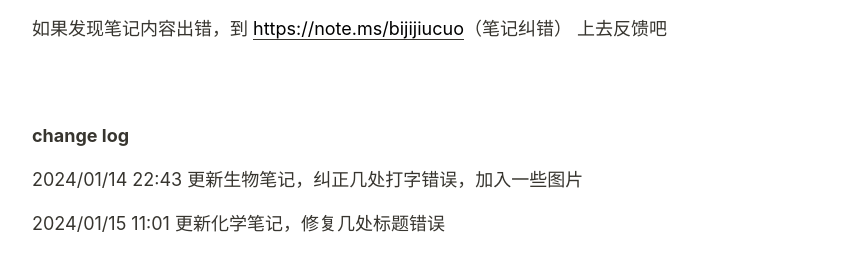
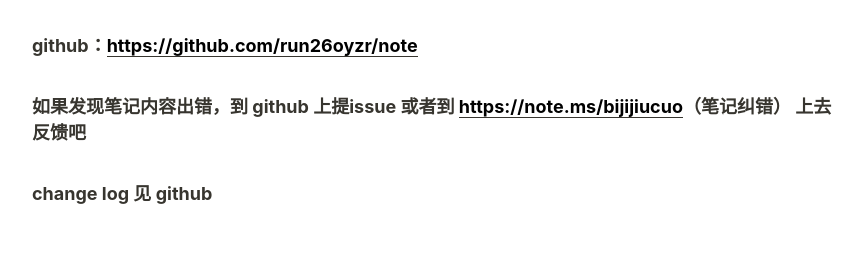
Before and after one commit to run26oyzr/note, a plain HTML site: page index.html in a window 1280 px wide. Shown: the part 448-718 px from the top of the page, without its empty margins (208-1070 px from the left). Drawn offline with Linux system fonts and the light colour scheme.

Commit message:
更新 index

```diff
--- a/index.html
+++ b/index.html
@@ -1078,6 +1078,6 @@ megamenu-back-btn {
 </style><title>index</title>
 </head>
 <body class='typora-export os-windows'><div class='typora-export-content'>
-<div id='write'  class=''><h1 id='蒟蒻的笔记'><span>蒟蒻的笔记</span></h1><blockquote><p><span>大佬的：</span><a href='https://notechenyy.netlify.app/huaxue/main.html' target='_blank' class='url'>https://notechenyy.netlify.app/huaxue/main.html</a></p></blockquote><h2 id='生物笔记-html预览-md文档'><span>生物笔记 </span><a href='./shengwu.html'><span>html预览</span></a><span> </span><a href='./shengwu.md'><span>md文档</span></a></h2><h2 id='化学笔记-html预览-md文档'><span>化学笔记 </span><a href='./huaxue.html'><span>html预览</span></a><span> </span><a href='./huaxue.md'><span>md文档</span></a></h2><h2 id='地理笔记-html预览-md文档'><span>地理笔记 </span><a href='./dili.html'><span>html预览</span></a><span> </span><a href='./dili.md'><span>md文档</span></a></h2><p><span>如果发现笔记内容出错，到 </span><a href='https://note.ms/bijijiucuo' target='_blank' class='url'>https://note.ms/bijijiucuo</a><span>（笔记纠错） 上去反馈吧</span></p><p>&nbsp;</p><h6 id='change-log'><span>change log</span></h6><p><span>2024/01/14 22:43 更新生物笔记，纠正几处打字错误，加入一些图片</span></p><p><span>2024/01/15 11:01 更新化学笔记，修复几处标题错误</span></p></div></div>
+<div id='write'  class=''><h1 id='蒟蒻的笔记'><span>蒟蒻的笔记</span></h1><blockquote><p><span>大佬的：</span><a href='https://notechenyy.netlify.app/huaxue/main.html' target='_blank' class='url'>https://notechenyy.netlify.app/huaxue/main.html</a></p></blockquote><h2 id='生物笔记-html预览-md文档'><span>生物笔记 </span><a href='./shengwu.html'><span>html预览</span></a><span> </span><a href='./shengwu.md'><span>md文档</span></a></h2><h2 id='化学笔记-html预览-md文档'><span>化学笔记 </span><a href='./huaxue.html'><span>html预览</span></a><span> </span><a href='./huaxue.md'><span>md文档</span></a></h2><h2 id='地理笔记-html预览-md文档'><span>地理笔记 </span><a href='./dili.html'><span>html预览</span></a><span> </span><a href='./dili.md'><span>md文档</span></a></h2><h6 id='githubhttpsgithubcomrun26oyzrnote'><span>github：</span><a href='https://github.com/run26oyzr/note' target='_blank' class='url'>https://github.com/run26oyzr/note</a></h6><h6 id='如果发现笔记内容出错到-github-上提issue-或者到-httpsnotemsbijijiucuo笔记纠错）-上去反馈吧'><span>如果发现笔记内容出错，到 github 上提issue 或者到 </span><a href='https://note.ms/bijijiucuo' target='_blank' class='url'>https://note.ms/bijijiucuo</a><span>（笔记纠错） 上去反馈吧</span></h6><h6 id='change-log-见-github'><span>change log 见 github</span></h6></div></div>
 </body>
 </html>
```
Also changed, not shown: 1 other file.
